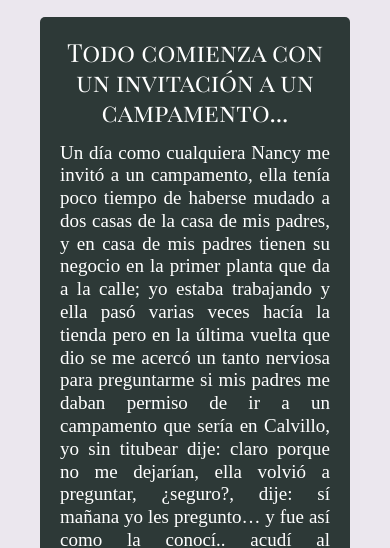
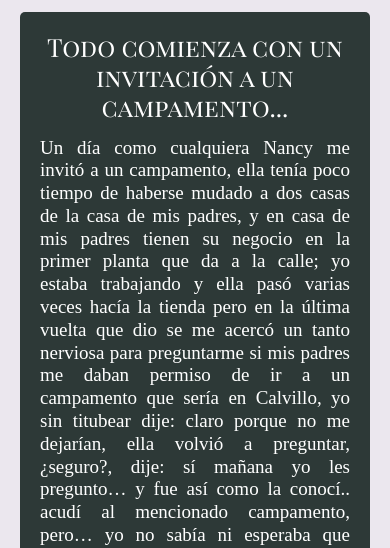
Before and after one commit to jaisiellara/proyectoch, a website: page pages/history.html in a window 390 px wide. Shown: the part 286-834 px from the top of the page. Drawn offline with nearby package versions, Linux system fonts and the light colour scheme; a web font is replaced by a local one.

Commit message:
ajustes ultimos

```diff
--- a/scss/componentes/_history.scss
+++ b/scss/componentes/_history.scss
@@ -1,12 +1,14 @@
 .history{
+    margin-left: 150px;
+    margin-right: 150px;
 
     /*Media Queries*/
     @media only screen and (max-width: 986px){
-        margin-top: 20px;
-        margin-left: 40px;
-        margin-right: 40px;
+        margin-top: 15px;
+        margin-left: 20px;
+        margin-right: 20px;
     }
-    @media only screen and (max-width: 581px){}
+
     h1{
     font-size: $font_g;
     text-align: center;
@@ -47,8 +49,8 @@
 
 
 .carrusel-mod{
-    margin-top: 150px;
-    margin-bottom: 150px;
+    margin-top: 20px;
+    margin-bottom: 20px;
 
 
     .carousel-item-1{
```
Also changed, not shown: css/style.css, 1 other file.
